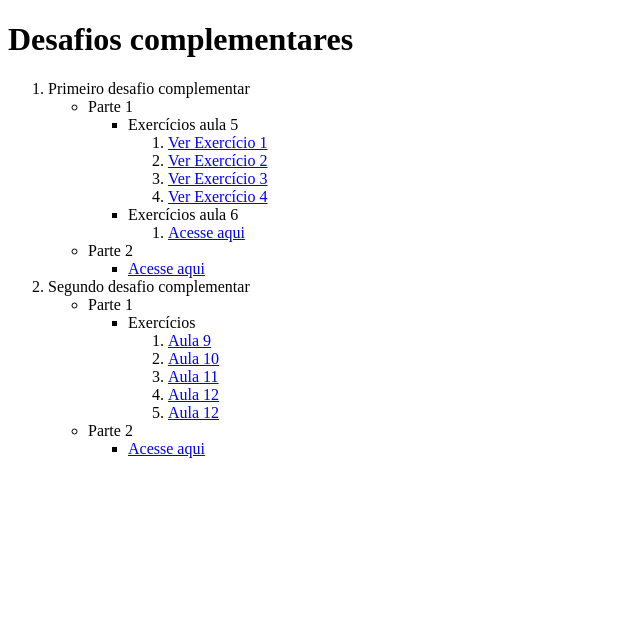
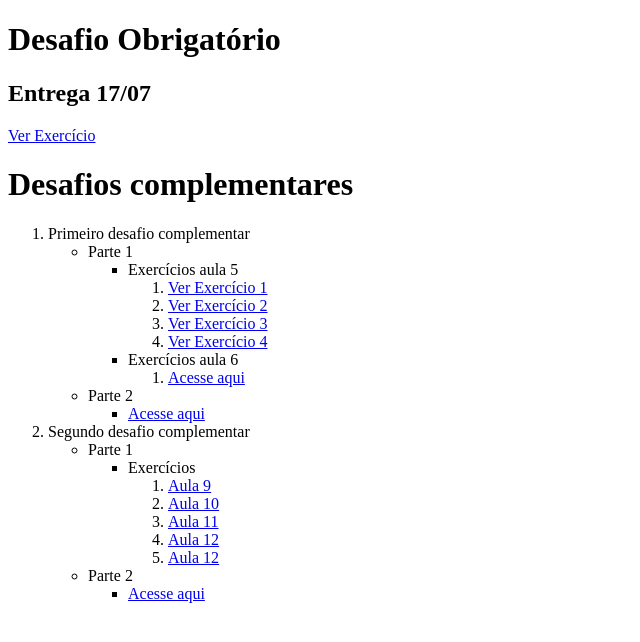
Before and after one commit to sabrinadeabreu/desafios_complementares, a plain HTML site: page index.html in a window 1280 px wide. Shown: the whole page, without its empty margins (0-640 px from the left). Drawn offline with Linux system fonts and the light colour scheme.

Commit message:
alterando index

```diff
--- a/index.html
+++ b/index.html
@@ -5,6 +5,10 @@
     </head>
     <body>
         <div>
+            <h1>Desafio Obrigatório</h1>
+                <h2>Entrega 17/07</h2>
+                <a href="desafio_complementar_4/index.html">Ver Exercício</a>
+
             <h1>Desafios complementares</h1>
             <ol>
                 <li>Primeiro desafio complementar</li>
```
